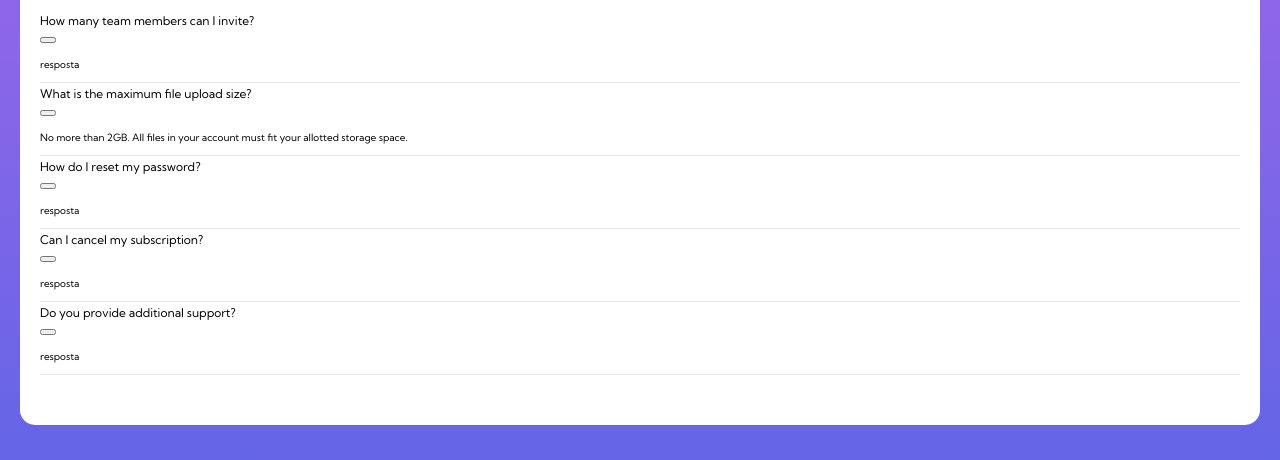
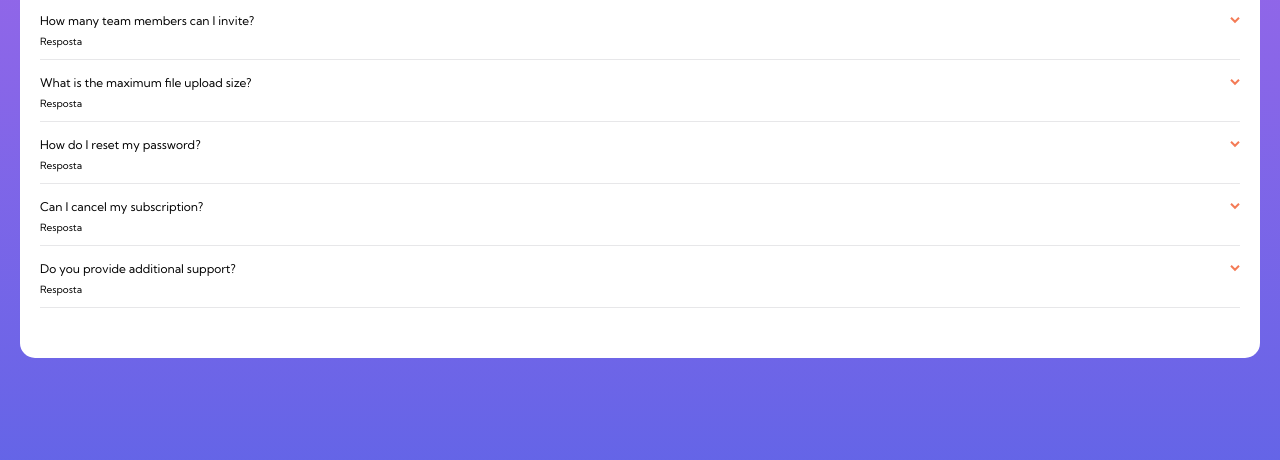
Before and after one commit to MathMattar/02-FAQ-accordion-card, a plain HTML site: page index.html in a window 1280 px wide. Shown: the part 340-800 px from the top of the page. Drawn offline with Linux system fonts and the light colour scheme.

Commit message:
Upload files

```diff
--- a/assets/css/style.css
+++ b/assets/css/style.css
@@ -8,6 +8,7 @@ main {
     width: 100vw;
     height: 100vh;
     background-image: linear-gradient(hsl(273, 75%, 66%), hsl(240, 73%, 65%));
+
 }
 
 .container {}
@@ -31,7 +32,9 @@ main {
     top: 15rem;
 }
 
-.container-content {
+/* ------------------------------ */
+
+.container-content-main {
     display: flex;
     flex-direction: column;
     justify-content: flex-end;
@@ -41,6 +44,8 @@ main {
     background-color: #fff;
 }
 
+.container-FAQ {}
+
 .title {
     font-size: 4rem;
     font-weight: 700;
@@ -48,31 +53,20 @@ main {
     margin: 2rem 0 3rem;
 }
 
-.toggle-list {}
-
-.question {
-    font-size: 1.2rem;
-    margin: .5rem 0;
-}
-
-.action-btn {
-
-}
-
-.toggle {
+.content-FAQ {
     display: grid;
     grid-template-columns: 1fr 1rem;
     align-items: center;
     margin: 1.2rem 0;
 }
 
-.answer {
-    font-size: 1rem;
-    margin: .5rem 0 0 ;
+.headline {
+    font-size: 1.2rem;
+    margin: .5rem 0;
 }
 
-.hide {
-    display: none;
+.action {
+    cursor: pointer;
 }
 
 .icon {
@@ -80,6 +74,12 @@ main {
     max-height: 0.7rem;
 }
 
+.answer {
+    font-size: 1rem;
+    margin: .5rem 0 0;
+}
+
+
 .line {
     border-bottom: 0.05rem solid hsl(240, 5%, 91%);
 }
--- a/assets/js/main.js
+++ b/assets/js/main.js
@@ -1,26 +1,48 @@
-var btn = document.querySelector('.action-btn');
-var answer = document.querySelectorAll('.toggle');
+/* let btn = document.querySelector('.button');
 
-btn.addEventListener("click", ()=>{
+btn.addEventListener("click", function () {
 
-    answer.forEach(el => {
-    el.addEventListener("click", function (e) {
+    let answer = document.querySelector('.toggle');
 
-        e.preventDefault ();
+    answer.classList.toggle('hide');
 
-
-    })
-    })
 });
 
 
+console.log(btn);
+console.log(answer);
+ */
 
+document.addEventListener('DOMContentLoaded', getClickedElment);
 
+function getClickedElement() {
 
-/*  var answer = document.getElementById('toggle#2');
-    var answer = document.getElementById('toggle#3');
-    var answer = document.getElementById('toggle#4');
-    var answer = document.getElementById('toggle#5'); */
+    document.querySelectorAll('.action').forEach(item => {
 
+        item.addEventListener('click', function (e) {
 
-    /* classList.toggle("hide"); */
+            e.preventDefault();
+
+            let area = item.closest('.content-FAQ').querySelectorAll('.answer');
+
+            justToggle(area);
+
+        })
+
+    })
+
+}
+
+function justToggle(area){
+    if (area.style.display === 'none') {
+
+        area.style.display = 'block';
+        area.closest('.content-FAQ').classList.add('active');
+
+    } else {
+
+        area.style.display = 'none';
+        area.closest('.content-FAQ').classList.remove('active');
+
+    }
+}
--- a/index.html
+++ b/index.html
@@ -22,76 +22,79 @@
     <!-- favicon -->
     <link rel="shortcut icon" href="images/favicon.ico" type="image/x-icon">
 
-    <!-- js -->
-    <script src="assets/js/main.js" defer></script>
+    <!-- JS -->
+    <script src="assets/js/main.js"></script>
 
 </head>
 
 <body>
     <main>
-
+        <section class="container">
             <section class="container-header">
-            <img src="images/illustration-woman-online-mobile.svg" alt="Illustration woman online" class="first-img">
+                <img src="images/illustration-woman-online-mobile.svg" alt="Illustration woman online"
+                    class="first-img">
                 <img src="images/bg-pattern-mobile.svg" alt="Background pattern" class="second-img">
             </section>
 
-        <section class="container-content">
+            <section class="container-content-main">
+
+                <div class="container-FAQ">
 
                     <h1 class="title">FAQ</h1>
 
-            <div class="toggle-list">
-                <div>
-                    <h2 class="question">How many team members can I invite?</h2>
-                    <button class="action-btn"></button>
+                    <div class="content-FAQ">
+                        <h2 class="headline">How many team members can I invite?</h2>
+                        <div class="action"><img src="images/icon-arrow-down.svg" alt="Icon arrow down" class="icon"></div>
+                        <div class="answer">
+                            <p>Resposta</p>
                         </div>
-                <div class="toggle">
-                    <p class="answer">resposta</p>
                     </div>
 
                     <p class="line"></p>
-                <div>
-                    <h2 class="question">What is the maximum file upload size?</h2>
-                    <button class="action-btn"></button>
+
+                    <div class="content-FAQ">
+                        <h2 class="headline">What is the maximum file upload size?</h2>
+                        <div class="action"><img src="images/icon-arrow-down.svg" alt="Icon arrow down" class="icon"></div>
+                        <div class="answer">
+                            <p>Resposta</p>
                         </div>
-                <div class="toggle">
-                    <p class="answer">No more than 2GB. All files in your account must fit your allotted storage space.</p>
                     </div>
 
                     <p class="line"></p>
-                <div>
-                    <h2 class="question">How do I reset my password?</h2>
-                    <button class="action-btn"></button>
+
+                    <div class="content-FAQ">
+                        <h2 class="headline">How do I reset my password?</h2>
+                        <div class="action"><img src="images/icon-arrow-down.svg" alt="Icon arrow down" class="icon"></div>
+                        <div class="answer">
+                            <p>Resposta</p>
                         </div>
-                <div class="toggle">
-                    <p class="answer">resposta</p>
                     </div>
 
                     <p class="line"></p>
-                <div>
-                    <h2 class="question">Can I cancel my subscription?</h2>
-                    <button class="action-btn"></button>
+
+                    <div class="content-FAQ">
+                        <h2 class="headline">Can I cancel my subscription?</h2>
+                        <div class="action"><img src="images/icon-arrow-down.svg" alt="Icon arrow down" class="icon"></div>
+                        <div class="answer">
+                            <p>Resposta</p>
                         </div>
-                <div class="toggle">
-                    <p class="answer">resposta</p>
                     </div>
 
                     <p class="line"></p>
-                <div>
-                    <h2 class="question">Do you provide additional support?</h2>
-                    <button class="action-btn"></button>
+
+                    <div class="content-FAQ">
+                        <h2 class="headline">Do you provide additional support?</h2>
+                        <div class="action"><img src="images/icon-arrow-down.svg" alt="Icon arrow down" class="icon"></div>
+                        <div class="answer">
+                            <p>Resposta</p>
                         </div>
-                <div class="toggle">
-                    <p class="answer">resposta</p>
                     </div>
 
                     <p class="line"></p>
                 </div>
-
+            </section>
         </section>
     </main>
 </body>
 
 </html>
-
-
-<!-- <img src="images/icon-arrow-down.svg" alt="Icon arrow down" class="icon"> -->
```
Lines whose indentation alone changed are shown as unchanged.
